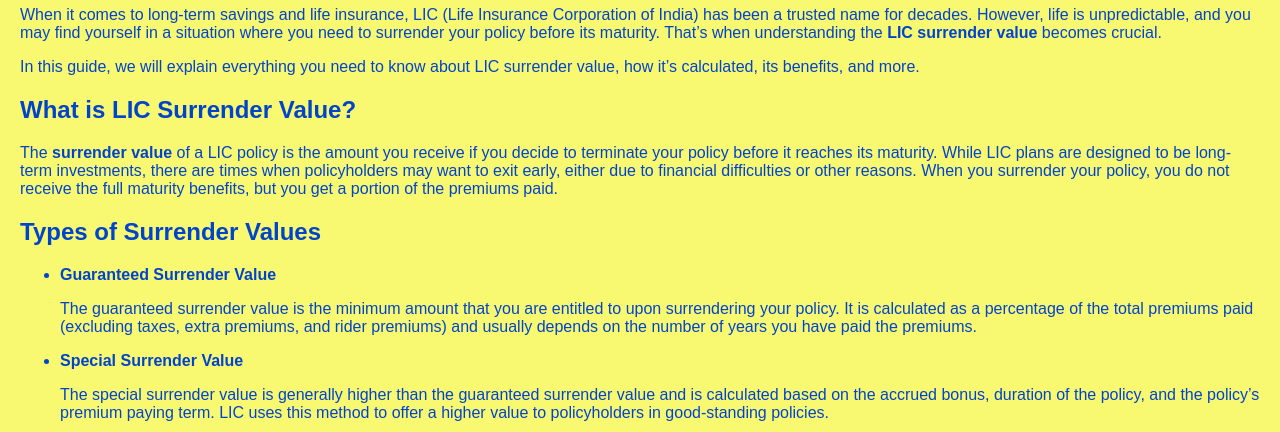
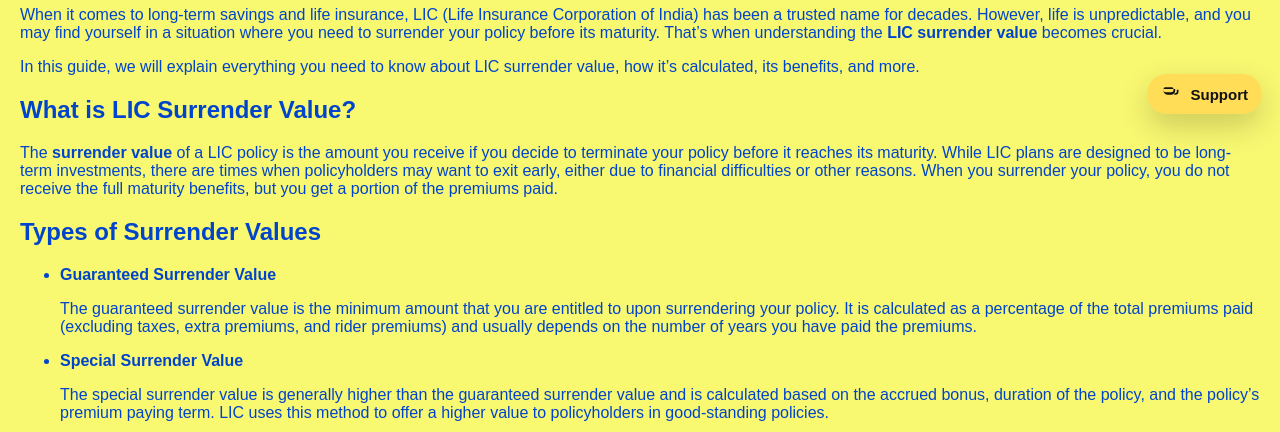
Before and after one commit to LicSurrenderValueCalculator/licsurrendervaluecalculator.github.io, a plain HTML site: page index.html in a window 1280 px wide. Shown: the part 668-1100 px from the top of the page. Drawn offline with Linux system fonts and the light colour scheme.

Commit message:
Update index.html

```diff
--- a/index.html
+++ b/index.html
@@ -318,6 +318,41 @@
   </div>
   <!-- Copyright -->
 </footer>
+  <!-- Floating Buy Me a Coffee button -->
+<a href="https://buymeacoffee.com/moneytechs/?utm_source=website&utm_medium=floating_button"
+   target="_blank" rel="noopener noreferrer"
+   class="floating-bmc" aria-label="Support me on Buy Me a Coffee">
+  <svg width="20" height="20" viewBox="0 0 24 24" aria-hidden="true" focusable="false">
+    <path fill="currentColor" d="M3 6h14v2a5 5 0 0 1-5 5H8a5 5 0 0 1-5-5V6zM5 4a2 2 0 0 0-2 2v1a3 3 0 0 0 3 3h6a3 3 0 0 0 3-3V6a2 2 0 0 0-2-2H5zM19 7h2v2a4 4 0 0 1-4 4h-1v-2h1a2 2 0 0 0 2-2V7z"/>
+  </svg>
+  <span>Support</span>
+</a>
+
+<style>
+.floating-bmc{
+  position:fixed;
+  right:18px;
+  bottom:18px;
+  display:flex;
+  align-items:center;
+  gap:10px;
+  background:#FFDD57;
+  color:#111;
+  padding:10px 14px;
+  border-radius:999px;
+  box-shadow:0 12px 30px rgba(0,0,0,0.18);
+  text-decoration:none;
+  font-weight:600;
+  z-index:10000;
+}
+.floating-bmc svg{ display:block; }
+.floating-bmc:hover{ transform:translateY(-3px); transition:transform .12s; }
+.floating-bmc span{ font-size:15px; }
+@media (max-width:420px){
+  .floating-bmc span{ display:none; } /* small screens show icon only */
+}
+</style>
+
 
 </body>
 </html>
```
